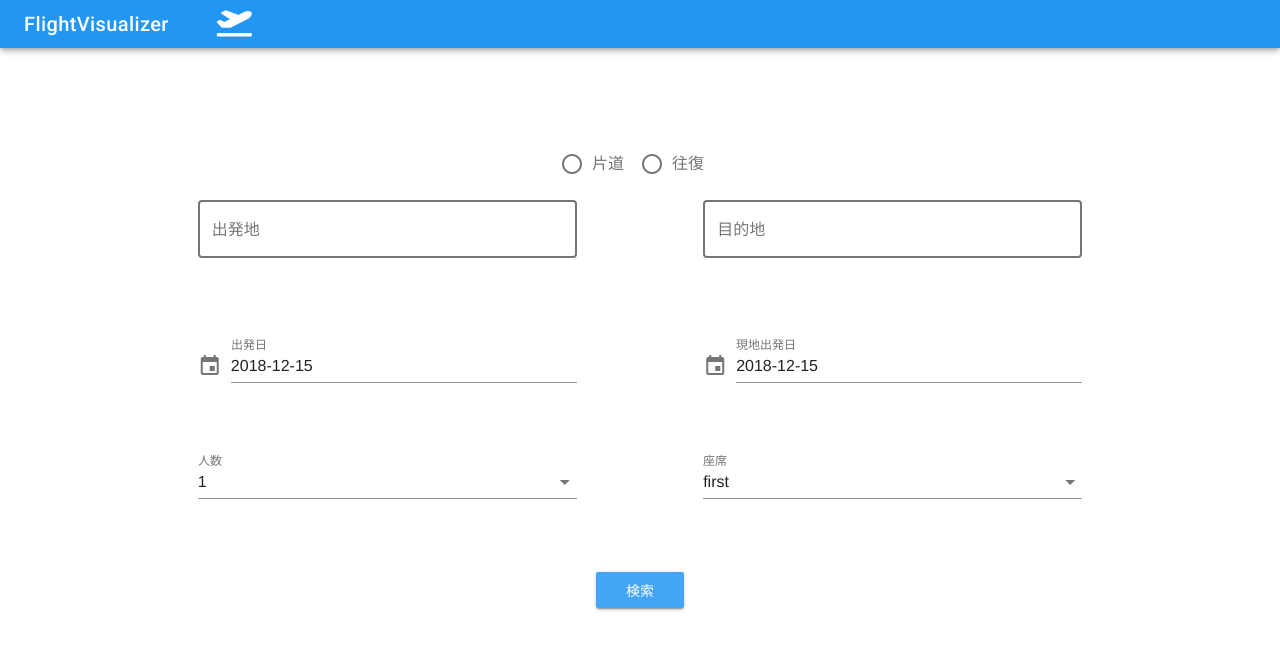
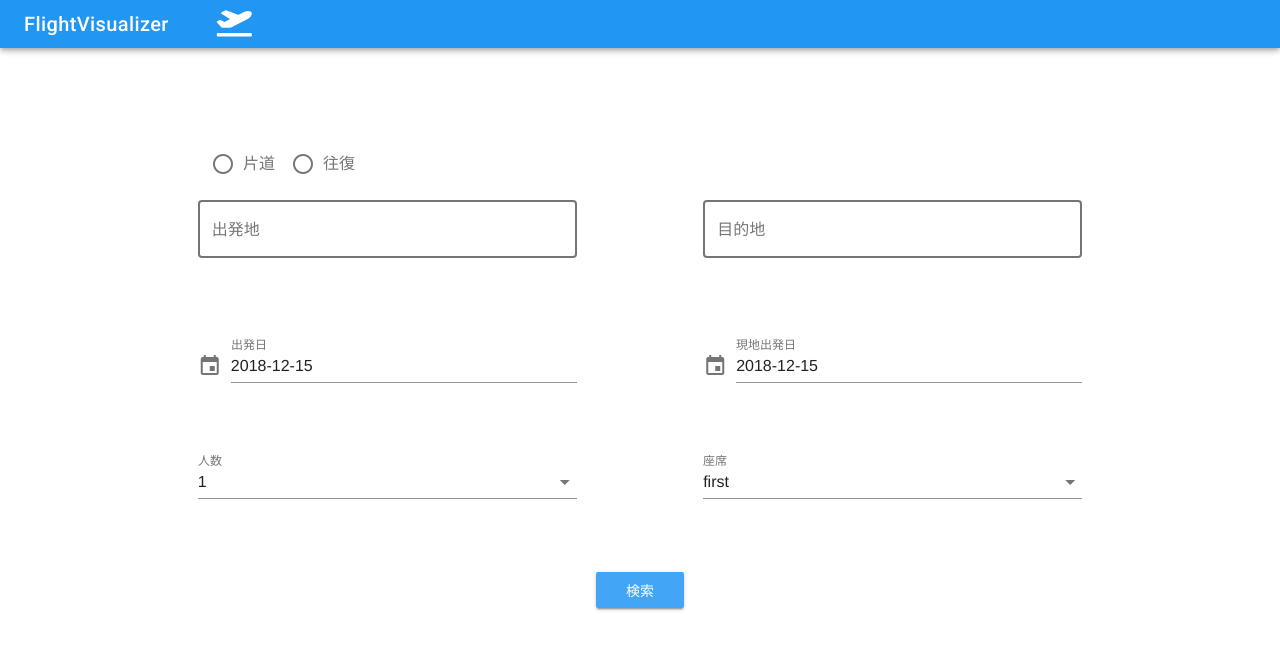
Before and after one commit to 0425karai/flightvisualizer, a Vue app: page /#/home in a window 1280 px wide. Shown: the top 650 px of the page. Built offline with nearby package versions, Linux system fonts and the light colour scheme; what vue-ls would draw is missing.

Commit message:
片道往復の左寄せ

```diff
--- a/src/views/Home/index.vue
+++ b/src/views/Home/index.vue
@@ -7,6 +7,11 @@
            <v-radio label="片道" value="radio-1"></v-radio>
            <v-radio label="往復" value="radio-2"></v-radio>
         </v-radio-group>
+        <v-spacer></v-spacer>
+        <v-spacer></v-spacer>
+        <v-spacer></v-spacer>
+        <v-spacer></v-spacer>
+        <v-spacer></v-spacer>
       </v-layout>
       <v-layout row wrap>
         <v-spacer></v-spacer>
```
